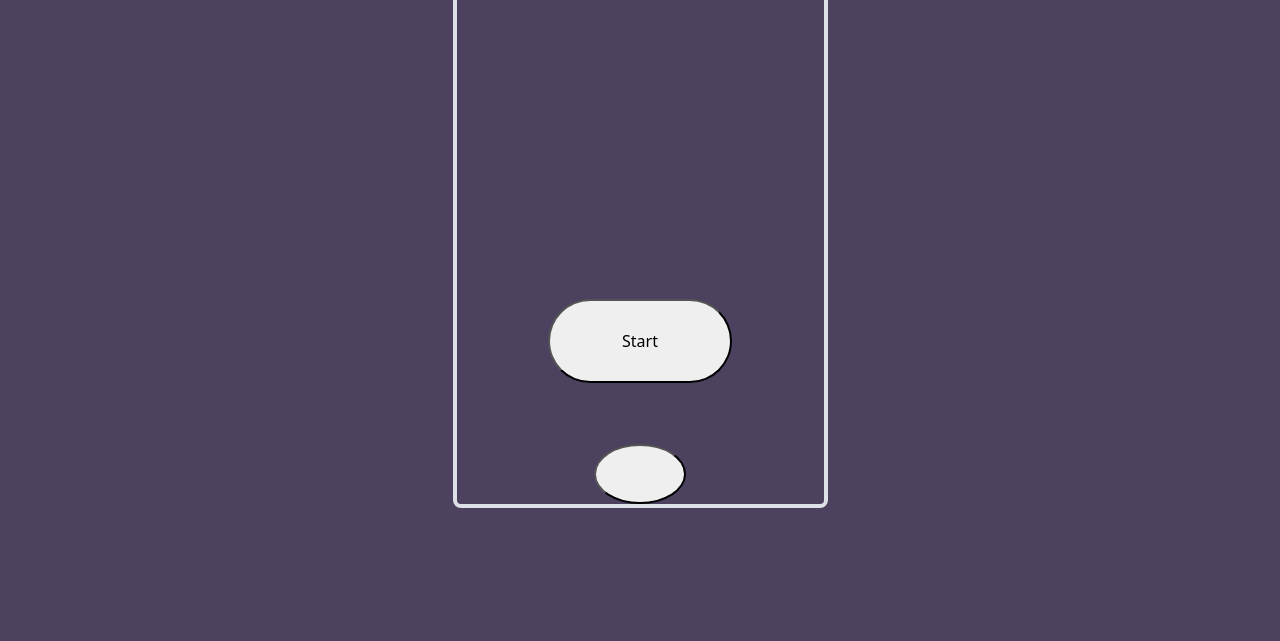
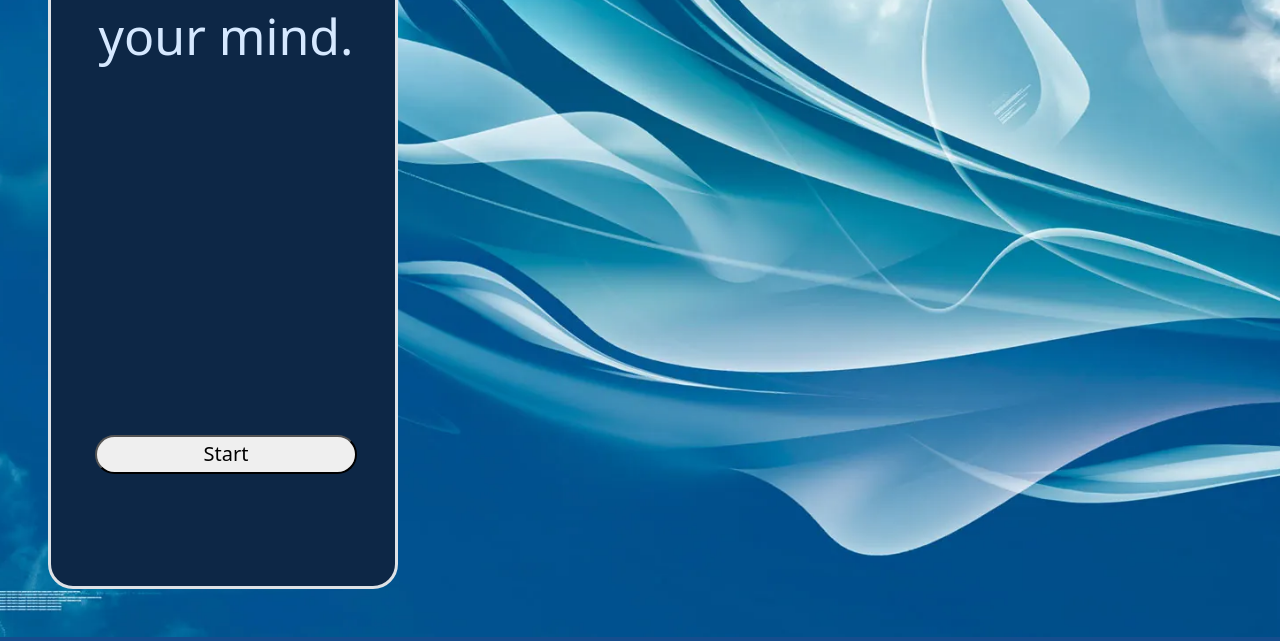
Before and after one commit to Kelle-Neal/mind-reader, a plain HTML site: page game.html in a window 1280 px wide. Shown: the part 159-800 px from the top of the page. Drawn offline with nearby package versions, Linux system fonts and the light colour scheme.

Commit message:
formating etc.

```diff
--- a/css/style.css
+++ b/css/style.css
@@ -1,21 +1,78 @@
+body {
+  background-image: url("../img/blue-wave-abstract.webp");
+  background-color: rgb(21, 77, 141);
+  background-position: center;
+  background-repeat: no-repeat;
+  background-size: cover;
+
+}
+
+.container {
+  border-radius: 25px;
+  width: 350px;
+  height: 700px;
+  background-color: rgb(13, 39, 70);
+  color: rgb(213, 232, 255);
+}
+
+main {
+  width: 350px;
+  height: 400px;
+}
+
+section {
+  width: 350px;
+  height: 75px;
+
+}
+
+action {
+  width: 350px;
+  height: 75px;
+  font-size: 20px;
+}
+
+directions {
+  text-align: center;
+  font-size: 50px;
+
+}
+
+options {
+  align-items: center;
+}
+
+answer {
+  text-align: center;
+  font-size: 100px;
+}
+
+example {
+  font-size: 20px;
+}
+
+info {
+  font-size: 20px;
+  word-wrap: normal;
+}
+
+next {
+  height:1vh;
+}
+
+reset {
+  height:1vh;
+
+}
 
 
 
-body {
-  text-align: center;
-  background-color: rgb(76, 65, 95);
-  color: whitesmoke;
-
-
+.columns {
+  -webkit-column-gap: 8px;
+     -moz-column-gap: 8px;
+          column-gap: 8px;
+  -webkit-column-count: 6;
+     -moz-column-count: 6;
+          column-count: 6;
+  font-size: 13px;
 }
-
-row {
-  background-color: rgb(76, 65, 95);
-  color: whitesmoke;
-
-}
-
-header {
-  font-size: large;
-  color: whitesmoke;
-}
--- a/game.html
+++ b/game.html
@@ -10,20 +10,40 @@
     <link rel="stylesheet" href="css/style.css">
   </head>
 
-  <body class="d-flex justify-content-center ">
-    <div class="row border border-4 rounded-3 justify-content-center" style="width: 375px;height: 667px;">
-      <div class="row overflow-y-auto" style="height: 400px;">
-        <h1 class="d-flex align-items-center justify-content-center overflow-hidden"></h1>
-        <h2 class="d-flex align-items-center justify-content-center overflow-hidden"></h2>
-        <h3 class="d-flex align-items-center justify-content-center overflow-hidden"></h3>
-        <p1 class="d-flex align-items-center justify-content-center overflow-hidden"></p1>
-        <p2 class="d-flex align-items-center justify-content-center overflow-hidden"></p2>
+  <body>
+    <div class="container border border-3 m-5">
+      <main class="row justify-content-center px-3 py-3">
+    <!--directions-->
+        <directions class="text-center pt-3"></directions>
+    <!--options-->
+        <options class="text-left columns"></options>
+    <!--answer-->
+        <answer class="text-center"></answer>
+      </main>
+
+
+    <!--example-->
+      <div class="row justify-content-center" style="height: 125px">
+        <p></p>
+        <example class="text-center"></example>
+        <p></p>
+    <!--info-->
+        <info class="text-center px-3"></info>
       </div>
 
-      <button id="next" class="w-50 rounded-pill"></button>
-      <h4></h4>
-      <button id="reset" class="w-25 rounded-circle"></button>
-    </div>
+    <!--NEXT-->
+    <action class="row justify-content-center">
+      <p></p>
+      <button id="next" class="rounded-pill w-75"></button>
+      <p></p>
+    </action>
+  <!--RESET-->
+    <action class="row justify-content-center">
+      <button id="reset" class="rounded-pill w-50"></button>
+      <p></p>
+    </action>
+  </div>
+
 
     <script src="js/main2.js"></script>
     <script src="https://cdn.jsdelivr.net/npm/bootstrap@5.3.0-alpha1/dist/js/bootstrap.bundle.min.js" integrity="sha384-w76AqPfDkMBDXo30jS1Sgez6pr3x5MlQ1ZAGC+nuZB+EYdgRZgiwxhTBTkF7CXvN" crossorigin="anonymous"></script>
--- a/js/main2.js
+++ b/js/main2.js
@@ -1,9 +1,9 @@
-let h1 = document.querySelector("h1");
-let h2 = document.querySelector("h2");
-let h3 = document.querySelector("h3");
+let directions = document.querySelector("directions");
+let options = document.querySelector("options");
+let answer = document.querySelector("answer");
 
-let p1 = document.querySelector("p1");
-let p2 = document.querySelector("p2");
+let example = document.querySelector("example");
+let info = document.querySelector("info");
 
 let next = document.getElementById("next");
 let reset = document.getElementById("reset");
@@ -15,66 +15,67 @@ let state = {
   pages: [
 //page 0
     {
-      header: "I can read your mind.",
+      directions: "I can read your mind.",
       options: "",
       answer: "",
       example: "",
       info: "",
-      button: "Start",
-      return: "",
+      next: "Start",
+      reset: "",
     },
 //page 1
     {
-      header: "Pick a number from 1-99.",
+      directions: "Pick a number from 1-99.",
       options: "",
       answer: "",
-      example: "",
-      info: "When you have picked your number click NEXT",
-      button: "NEXT",
-      return: "Restart",
+      example: "Pick your number",
+      info: "Then click NEXT",
+      next: "NEXT",
+      reset: "Start Over",
     },
 //page 2
     {
-      header: "Add both digits together to get a new number.",
+      directions: "Add both digits together to get a new number.",
       options: "",
       answer: "",
       example: "Ex: 14 is now 1 + 4 = 5",
       info: "Click NEXT to continue.",
-      button: "NEXT",
-      return: "Restart",
+      next: "NEXT",
+      reset: "Start Over",
     },
 //page 3
     {
-      header: "Subtract your new number from your original number.",
+      directions: "Subtract your new number from your original number.",
       options: "",
       answer: "",
       example: "Ex: 14 - 5 = 9",
       info: "Click NEXT to continue.",
-      button: "NEXT",
-      return: "Restart",
+      next: "NEXT",
+      reset: "Start Over",
     },
 //page 4
     {
-      header: "",
+      directions: "",
       options: loadSymbols(symbols),
       answer: "",
       example: "Find your new number",
-      info: "Remember the symbol next to your number.",
-      button: "REVEAL MY SYMBOL",
-      return: "Restart",
+      info: "Remember the symbol<br>next to your number.",
+      next: "REVEAL MY SYMBOL",
+      reset: "Start Over",
     },
 //page 5
     {
-      header: "Your Symbol is",
+      directions: "Your Symbol is",
       options: "",
       answer: "%",
       example: "",
       info: "",
-      button: "",
-      return: "/uF130",
+      next: "",
+      reset: "Play Again",
     },
   ]
 }
+
 
 
 function loadSymbols(arr) {
@@ -86,29 +87,69 @@ function loadSymbols(arr) {
   for (let i = 0; i < 100; i++) {
     x[i] = i + " - " + x[i] + "<br>"
   }
-return x.toLocaleString().replaceAll(",", "");
+  return x.toLocaleString().replaceAll(",", "");
 }
 
 function setPage(page) {
-  h1.innerHTML = state.pages[page].header;
-  h2.innerHTML = state.pages[page].options;
-  h3.innerHTML = state.pages[page].answer;
-  p1.innerHTML = state.pages[page].example;
-  p2.innerHTML = state.pages[page].info;
-  next.innerHTML = state.pages[page].button;
-  reset.innerHTML = state.pages[page].return;
+  directions.innerHTML = state.pages[page].directions;
+    if(directions.innerHTML == "") {
+      directions.style.visibility = "hidden"
+    }
+    else {
+      directions.style.visibility = ""
+    }
+  options.innerHTML = state.pages[page].options;
+    if(options.innerHTML == "") {
+      options.style.visibility = "hidden"
+    }
+    else {
+      options.style.visibility = ""
+    }
+
+  answer.innerHTML = state.pages[page].answer;
+    if(answer.innerHTML == "") {
+      answer.style.visibility = "hidden"
+    }
+    else {
+      answer.style.visibility = ""
+    }
+  example.innerHTML = state.pages[page].example;
+    if(example.innerHTML == "") {
+      example.style.visibility = "hidden"
+    }
+    else {
+      example.style.visibility = ""
+    }
+  info.innerHTML = state.pages[page].info;
+    if(info.innerHTML == "") {
+      info.style.visibility = "hidden"
+    }
+    else {
+      info.style.visibility = ""
+    }
+  next.innerHTML = state.pages[page].next;
+    if(next.innerHTML == "") {
+      next.style.visibility = "hidden"
+    }
+    else {
+      next.style.visibility = ""
+    }
+
+  reset.innerHTML = state.pages[page].reset;
+    if(reset.innerHTML == "") {
+      reset.style.visibility = "hidden"
+    }
+    else {
+      reset.style.visibility = ""
+    }
   state.page = page;
   location.hash = page;
 
-    if(next.innerHTML == "") {
-      next.style.display = "none";
-    }
-    else {
-      next.style.display = ""
-    }
-    (page == 0 ? go.innerHTML = "Reset" : go.innerHTML = "\uF130")
-    localStorage.setItem("page", state.page)
+
+
 }
+
+
 
 next.addEventListener("click", () => {
   setPage(state["page"] + 1)
```
Also changed, not shown: sandbox.html (+53 -0 lines), img/Refresh_icon.svg (added), img/blue-wave-abstract.webp (added).
